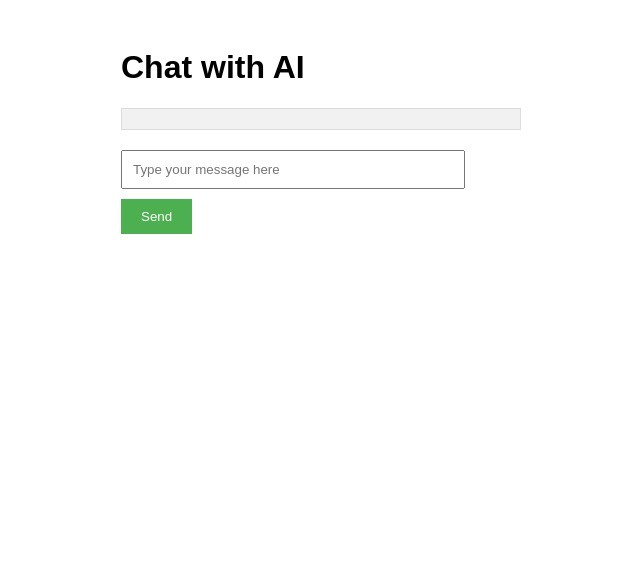
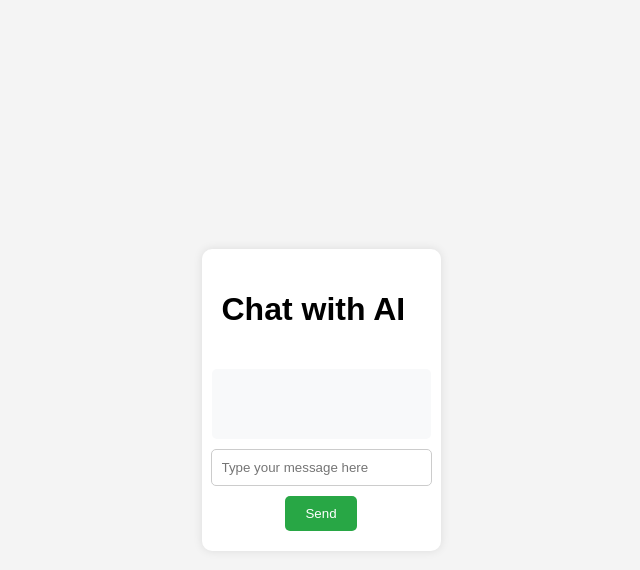
Before and after one commit to Arjuntrivedi3112/Manosthiti, a website: page index.html in a window 1280 px wide. Shown: the whole page, without its empty margins (319-959 px from the left). Drawn offline with Linux system fonts and the light colour scheme.

Commit message:
Update style.css

```diff
--- a/style.css
+++ b/style.css
@@ -1,37 +1,49 @@
 body {
     font-family: Arial, sans-serif;
-    text-align: center;
-    padding: 20px;
+    background-color: #f4f4f4;
+    display: flex;
+    justify-content: center;
+    align-items: center;
+    height: 100vh;
+    margin: 0;
 }
 
 .chat-container {
-    width: 100%;
-    max-width: 400px;
-    margin: auto;
-    text-align: left;
+    background-color: #fff;
+    padding: 20px;
+    border-radius: 10px;
+    box-shadow: 0px 0px 10px rgba(0, 0, 0, 0.1);
 }
 
-input {
-    width: 80%;
+.chat-box {
+    display: flex;
+    flex-direction: column;
+    align-items: center;
+}
+
+#messageInput {
+    width: 100%;
     padding: 10px;
-    margin: 10px 0;
+    margin-top: 10px;
+    border: 1px solid #ccc;
+    border-radius: 5px;
 }
 
 button {
+    margin-top: 10px;
     padding: 10px 20px;
-    background-color: #4CAF50;
+    background-color: #28a745;
     color: white;
     border: none;
+    border-radius: 5px;
     cursor: pointer;
 }
 
-button:hover {
-    background-color: #45a049;
+#response {
+    margin-top: 20px;
+    padding: 10px;
+    background-color: #f8f9fa;
+    border-radius: 5px;
+    min-height: 50px;
+    width: 100%;
 }
-
-#response {
-    background-color: #f1f1f1;
-    padding: 10px;
-    margin-bottom: 10px;
-    border: 1px solid #ddd;
-}
```
